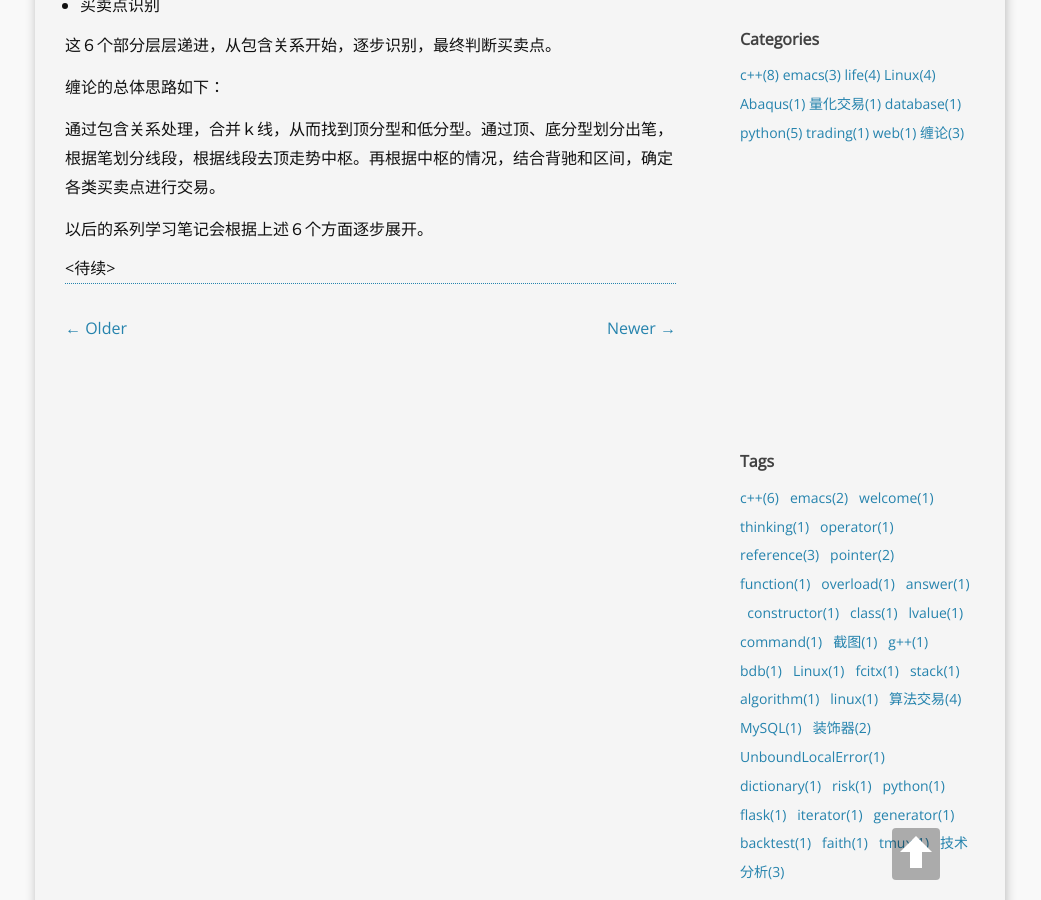
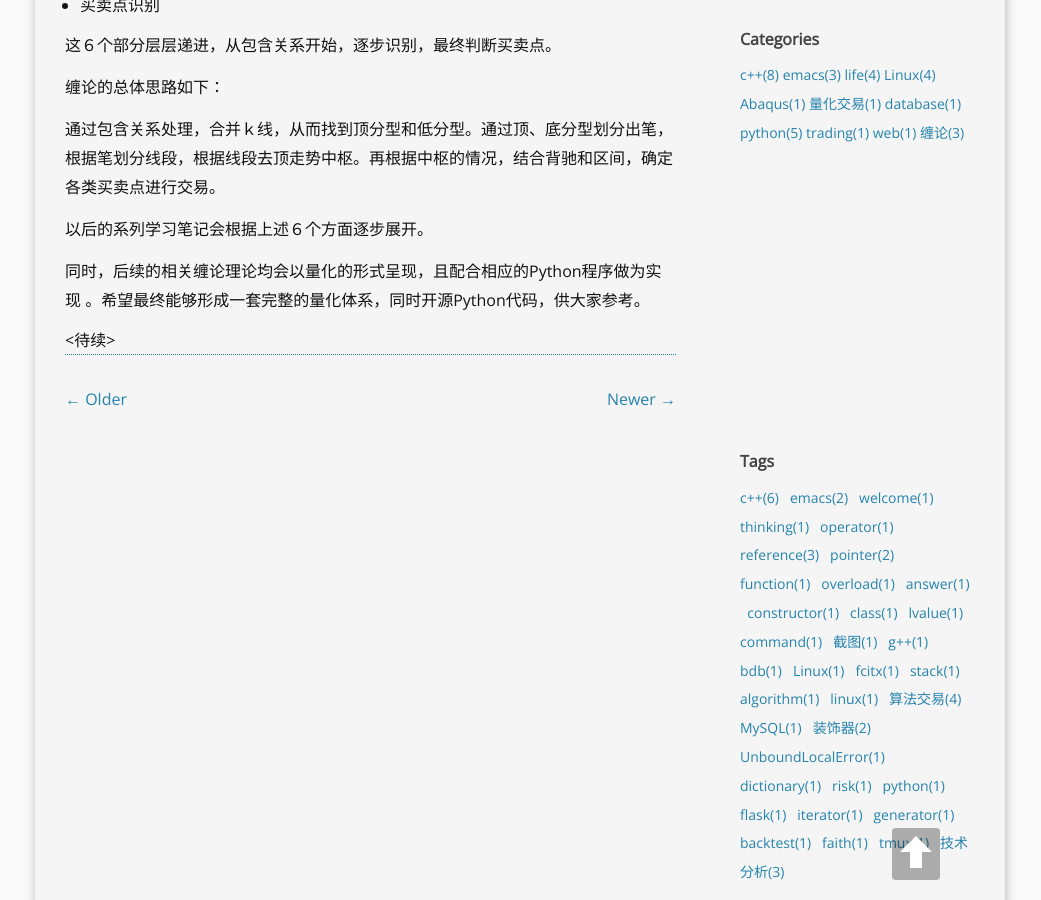
Before and after one commit to wangzhe3224/wangzhe3224.github.io.backup, a Jekyll site: the page built from _posts/2016-09-19-chanlun-quant-2.md, in a window 1280 px wide and 900 px high, scrolled down 486 px. Shown: the whole window, without its empty margins (120-1161 px from the left). Built offline with Jekyll 4.4.1, drawn with Linux system fonts in a browser that asks for light colours; nearby versions of some CDN libraries; comment, search, counter and statistics services are not loaded.

Commit message:
blog update

```diff
--- a/_posts/2016-09-19-chanlun-quant-2.md
+++ b/_posts/2016-09-19-chanlun-quant-2.md
@@ -28,4 +28,7 @@ k线系统主要包含６个部分：
 
 以后的系列学习笔记会根据上述６个方面逐步展开。
 
+同时，后续的相关缠论理论均会以量化的形式呈现，且配合相应的Python程序做为实现
+。希望最终能够形成一套完整的量化体系，同时开源Python代码，供大家参考。
+
 <待续>
```
